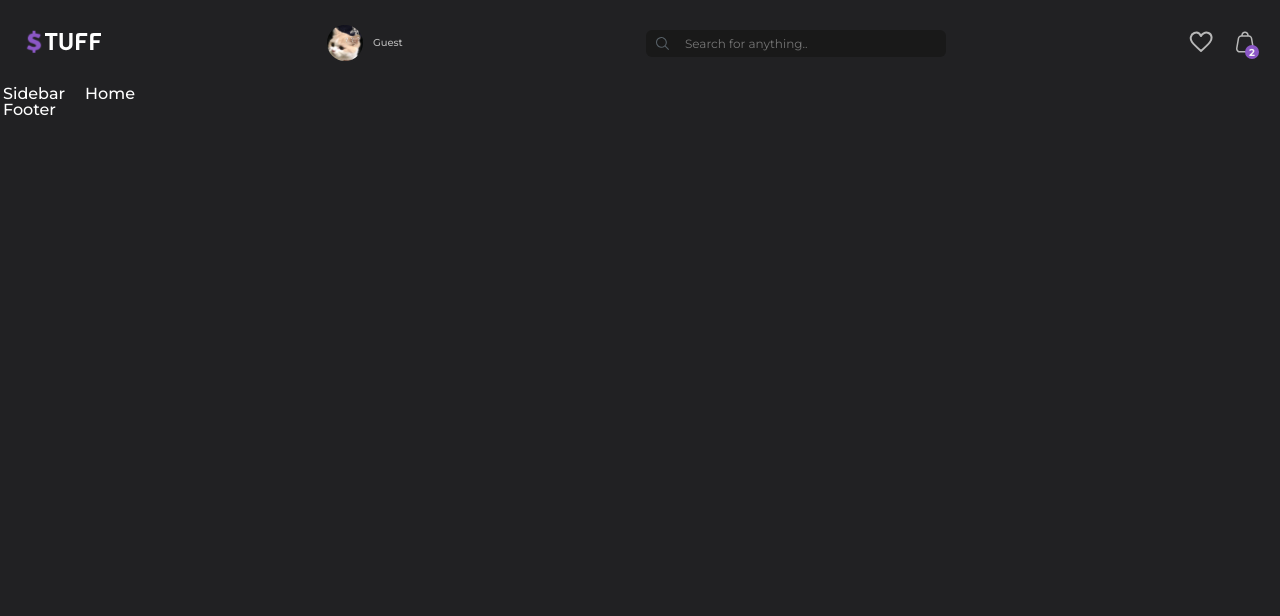
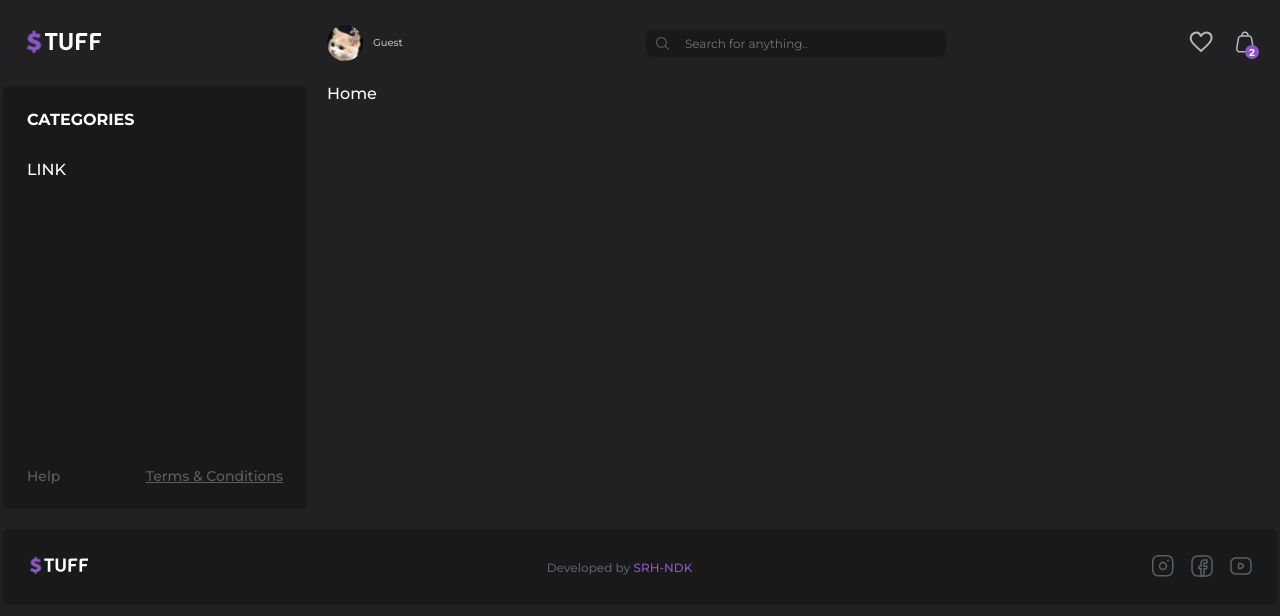
Before and after one commit to SerhiiNadoienko/React-store, a React (Create React App) app: page / in a window 1280 px wide. Shown: the top 616 px of the page. Built offline with nearby package versions, Linux system fonts and the light colour scheme; a web font is replaced by a local one.

Commit message:
add forum comp

```diff
--- a/src/components/Footer/Footer.jsx
+++ b/src/components/Footer/Footer.jsx
@@ -1,7 +1,45 @@
 import React from 'react';
+import { Link } from 'react-router-dom';
+
+import styles from '../../styles/Footer.module.css';
+import { ROUTES } from '../../utils/routes';
+
+import LOGO from '../../images/logo.svg';
 
 const Footer = () => {
-  return <div>Footer</div>;
+  return (
+    <section className={styles.footer}>
+      <div className={styles.logo}>
+        <Link to={ROUTES.HOME}>
+          <img src={LOGO} alt="Stuff" />
+        </Link>
+      </div>
+      <div className={styles.rights}>
+        Developed by{' '}
+        <a href="https://www.linkedin.com/in/srh-ndk/" target="_blank" rel="noreferrer">
+          SRH-NDK
+        </a>
+      </div>
+
+      <div className={styles.socials}>
+        <a href="https://instagram.com" target="_blank" rel="noreferrer">
+          <svg className="icon">
+            <use xlinkHref={`${process.env.PUBLIC_URL}/sprite.svg#instagram`}></use>
+          </svg>
+        </a>
+        <a href="https://facebook.com" target="_blank" rel="noreferrer">
+          <svg className="icon">
+            <use xlinkHref={`${process.env.PUBLIC_URL}/sprite.svg#facebook`}></use>
+          </svg>
+        </a>
+        <a href="https://youtube.com" target="_blank" rel="noreferrer">
+          <svg className="icon">
+            <use xlinkHref={`${process.env.PUBLIC_URL}/sprite.svg#youtube`}></use>
+          </svg>
+        </a>
+      </div>
+    </section>
+  );
 };
 
 export default Footer;
--- a/src/components/Sidebar/Sidebar.jsx
+++ b/src/components/Sidebar/Sidebar.jsx
@@ -1,7 +1,32 @@
 import React from 'react';
+import { NavLink } from 'react-router-dom';
+import styles from '../../styles/Sidebar.module.css';
 
 const Sidebar = () => {
-  return <div>Sidebar</div>;
+  return (
+    <section className={styles.sidebar}>
+      <div className={styles.title}>CATEGORIES</div>
+      <nav>
+        <ul className={styles.menu}>
+          <li>
+            <NavLink to={`/categories/${1}`}>LINK </NavLink>
+          </li>
+        </ul>
+      </nav>
+      <div className={styles.footer}>
+        <a href="/help" target="_blank" className={styles.link}>
+          Help
+        </a>
+        <a
+          href="/terms"
+          target="_blank"
+          className={styles.link}
+          style={{ textDecoration: 'underline' }}>
+          Terms & Conditions
+        </a>
+      </div>
+    </section>
+  );
 };
 
 export default Sidebar;
--- /dev/null
+++ b/src/features/categories/categoriesSlice.js
@@ -0,0 +1,37 @@
+import { createAsyncThunk, createSlice } from '@reduxjs/toolkit';
+import axios from 'axios';
+import { BASE_URL } from '../../utils/constants';
+
+export const getCategories = createAsyncThunk('categories/getCategories', async (_, thunkAPI) => {
+  try {
+    const res = await axios(`${BASE_URL}/categories`);
+    return res.data;
+  } catch (error) {
+    console.log(error);
+    return thunkAPI.rejectWithValue(error);
+  }
+});
+
+const categoriesSlice = createSlice({
+  name: 'categories',
+  initialState: {
+    list: [],
+    isLoading: false,
+  },
+  extraReducers: (builder) => {
+    builder.addCase(getCategories.pending, (state) => {
+      state.isLoading = true;
+    });
+    builder.addCase(getCategories.fulfilled, (state, { payload }) => {
+      state.list = payload;
+      state.isLoading = false;
+    });
+    builder.addCase(getCategories.rejected, (state) => {
+      state.isLoading = false;
+    });
+  },
+});
+
+export default categoriesSlice.reducer;
+
+//44:49
--- /dev/null
+++ b/src/features/store.js
@@ -0,0 +1,9 @@
+import { configureStore } from '@reduxjs/toolkit';
+import categoriesSlice from './categories/categoriesSlice';
+
+export const store = configureStore({
+  reducer: {
+    categories: categoriesSlice,
+  },
+  devTools: true,
+});
--- a/src/index.js
+++ b/src/index.js
@@ -1,11 +1,15 @@
 import React from 'react';
 import { createRoot } from 'react-dom/client';
 import { BrowserRouter } from 'react-router-dom';
+import { Provider } from 'react-redux';
 import App from './components/App/App';
+import { store } from './features/store';
 import './styles/index.css';
 
 createRoot(document.getElementById('root')).render(
-  <BrowserRouter>
-    <App />
-  </BrowserRouter>,
+  <Provider store={store}>
+    <BrowserRouter>
+      <App />
+    </BrowserRouter>
+  </Provider>,
 );
--- /dev/null
+++ b/src/utils/constants.js
@@ -0,0 +1 @@
+export const BASE_URL = ' https://api.escuelajs.co/api/v1';
--- a/src/utils/routes.js
+++ b/src/utils/routes.js
@@ -1,4 +1,5 @@
 export const ROUTES = {
   HOME: '/',
   CART: '/cart',
+  CATEGORY: '/categories/:id',
 };
```
Also changed, not shown: src/components/forum/Forum.jsx (added, +7 -0 lines).
